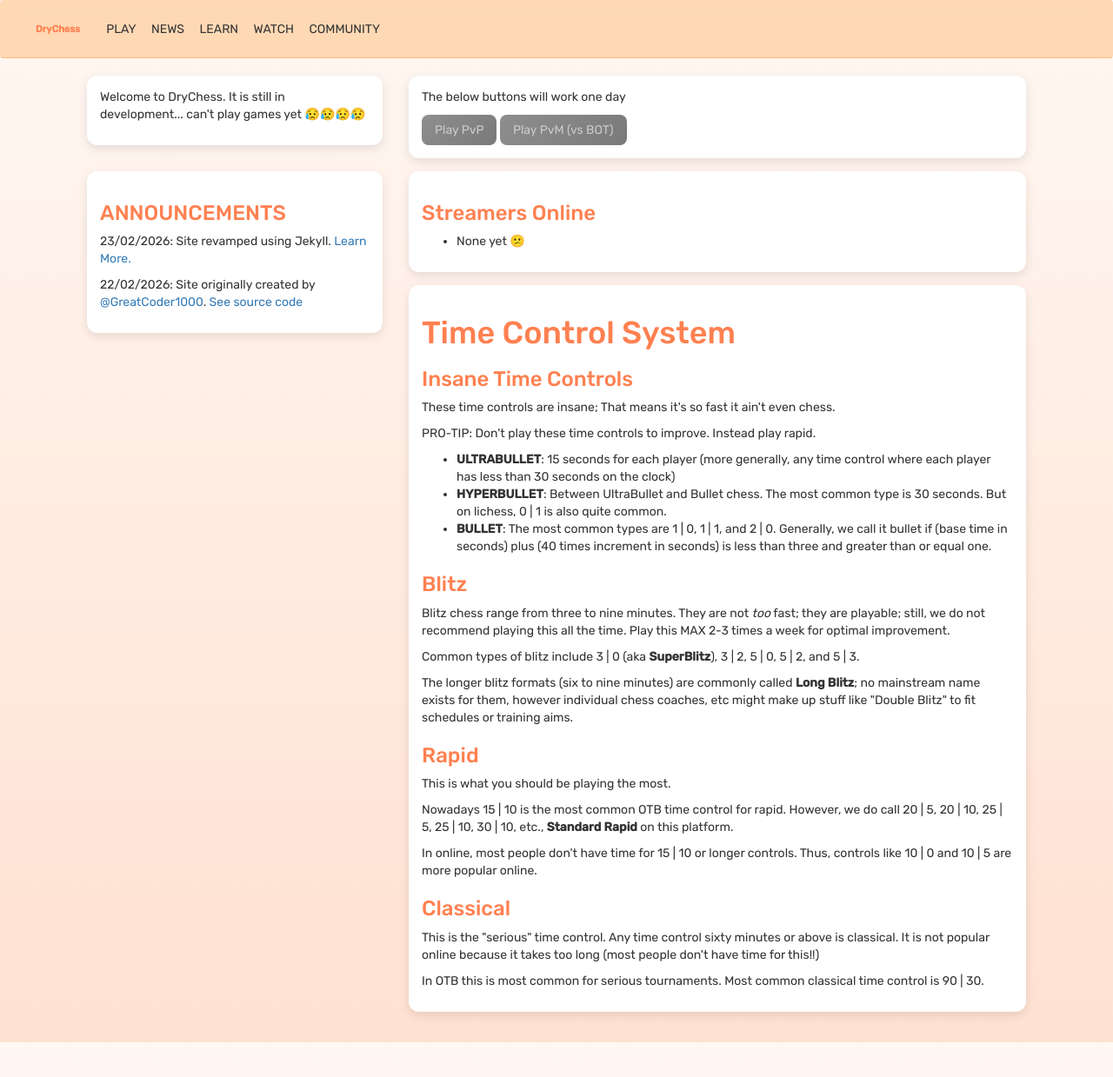
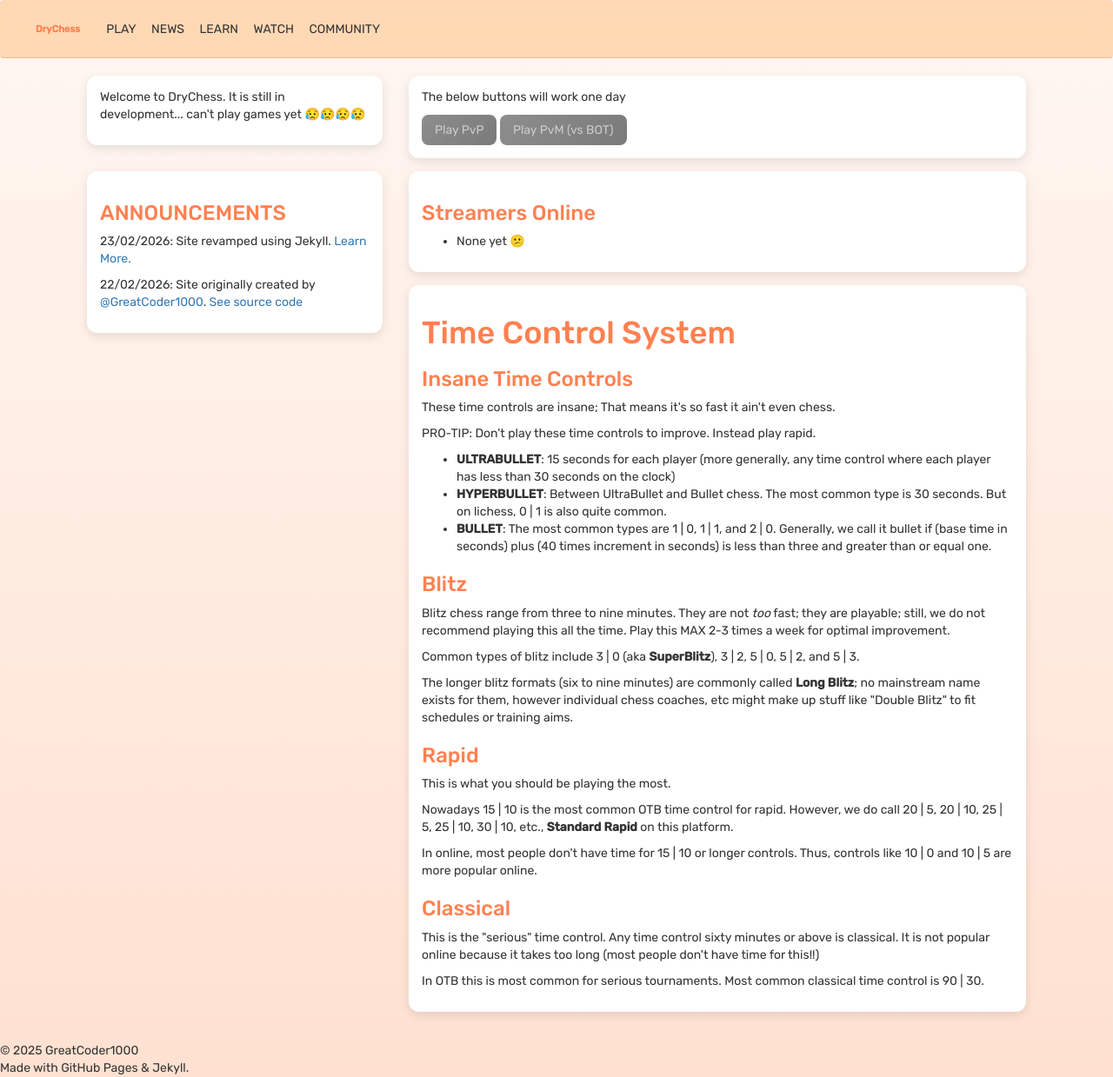
Before and after one commit to GreatCoder1000/drychess, a Jekyll site: the page built from index.html, in a window 1280 px wide. Shown: the whole page at 87% size. Built offline with Jekyll 4.4.1, drawn with Linux system fonts in a browser that asks for light colours; before the commit the page ends 1199 px from its top, so only the background shows below that.

Commit message:
Update default.html

```diff
--- a/_layouts/default.html
+++ b/_layouts/default.html
@@ -37,5 +37,9 @@
         {{ content }}
     </main>
 
+    <footer>
+        &copy; 2025 GreatCoder1000<br>
+        Made with GitHub Pages &amp; Jekyll.
+    </footer>
 </body>
 </html>
```
